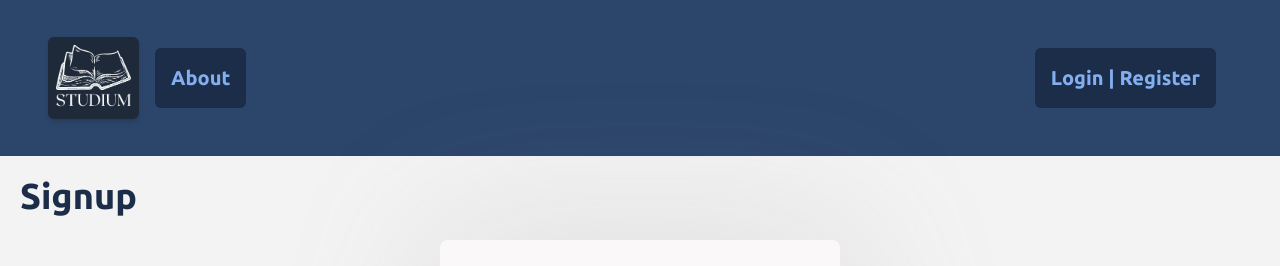
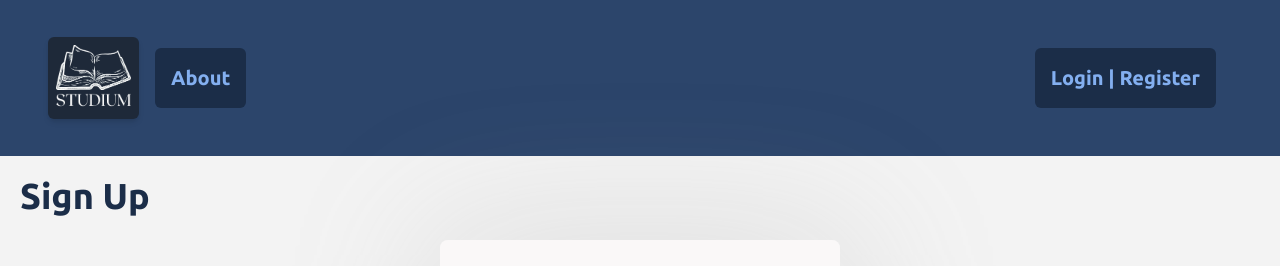
Before and after one commit to tylernlyons/Studium, a Next.js app in the folder termproject4300/: page /signup in a window 1280 px wide. Shown: the top 266 px of the page. Built offline with nearby package versions, Linux system fonts and the light colour scheme.

Commit message:
Fix login redirect

```diff
--- a/termproject4300/src/app/signup/page.tsx
+++ b/termproject4300/src/app/signup/page.tsx
@@ -2,6 +2,8 @@
 import { useState } from 'react';
 import Card from '../../components/Card';
 import '../../app/Signup.css';
+import { useRouter } from 'next/router';
+import Link from 'next/link';
 
 export default function Signup({ onSubmit }: { onSubmit: (user: { name: string, username: string, email: string, password: string }) => void }) {
   const [name, setName] = useState('');
@@ -22,10 +24,12 @@ export default function Signup({ onSubmit }: { onSubmit: (user: { name: string,
     onSubmit({ name, username, email, password });
   };
 
+
+
   return (
 
    <div className="signup">
-      <h1 className="text-4xl font-bold mb-6 text-center">Signup</h1>
+      <h1 className="text-4xl font-bold mb-6 text-center">Sign Up</h1>
       <div className='signup-container'>
       <form onSubmit={handleSubmit}>
 
@@ -83,7 +87,7 @@ export default function Signup({ onSubmit }: { onSubmit: (user: { name: string,
 
 </div>
 <div className="login-redirect">
-  Already have an account? <a href="/login" className= "login-link"> LOGIN </a> </div>
+  Already have an account? <Link href="/login" className= "login-link"> LOGIN </Link> </div>
       </div>
       </div>
   );
```
